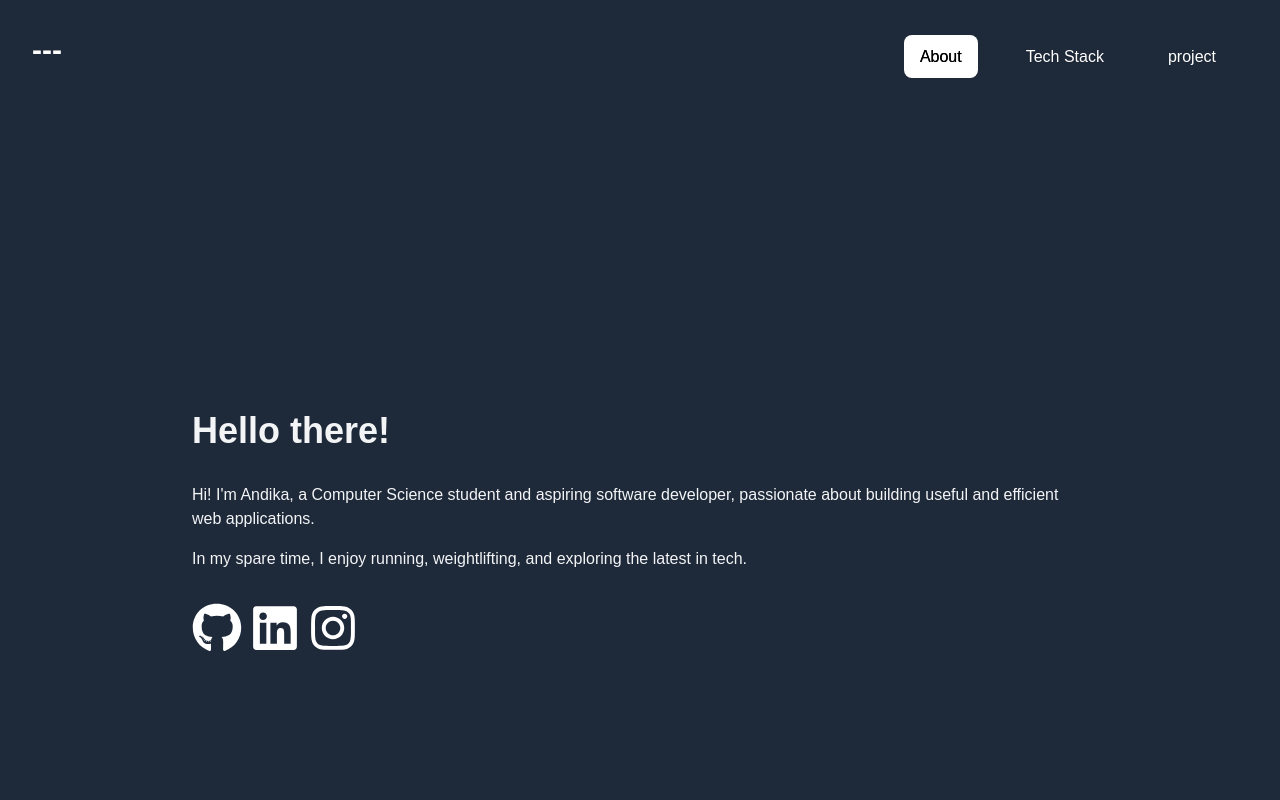
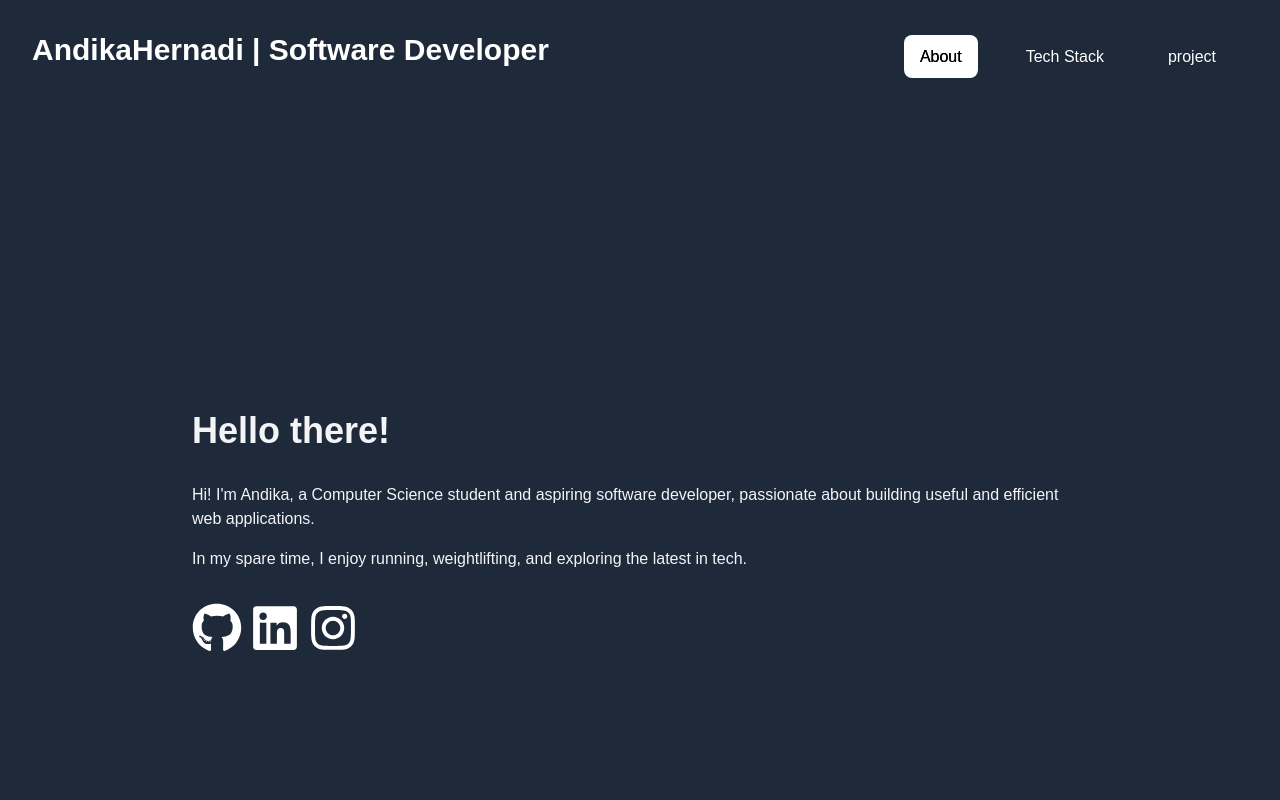
Before and after one commit to SutaSS/portofolio, a Next.js app: page / in a window 1280 px wide. Shown: the top 800 px of the page. Built offline with nearby package versions, Linux system fonts and the light colour scheme.

Commit message:
add header name

```diff
--- a/src/app/components/header.tsx
+++ b/src/app/components/header.tsx
@@ -13,7 +13,7 @@ const header = () => {
     <header className="bg-gray-800 text-white sticky top-0 p-8 z-50">
       <nav className="relative w-full flex items-center justify-between">
         <div>
-          <h1 className="text-3xl font-bold">---</h1>
+          <h1 className="text-3xl font-bold">AndikaHernadi | Software Developer</h1>
         </div>
         <div style={{ height: "30px", position: "relative" }}>
           <GooeyNav
```
